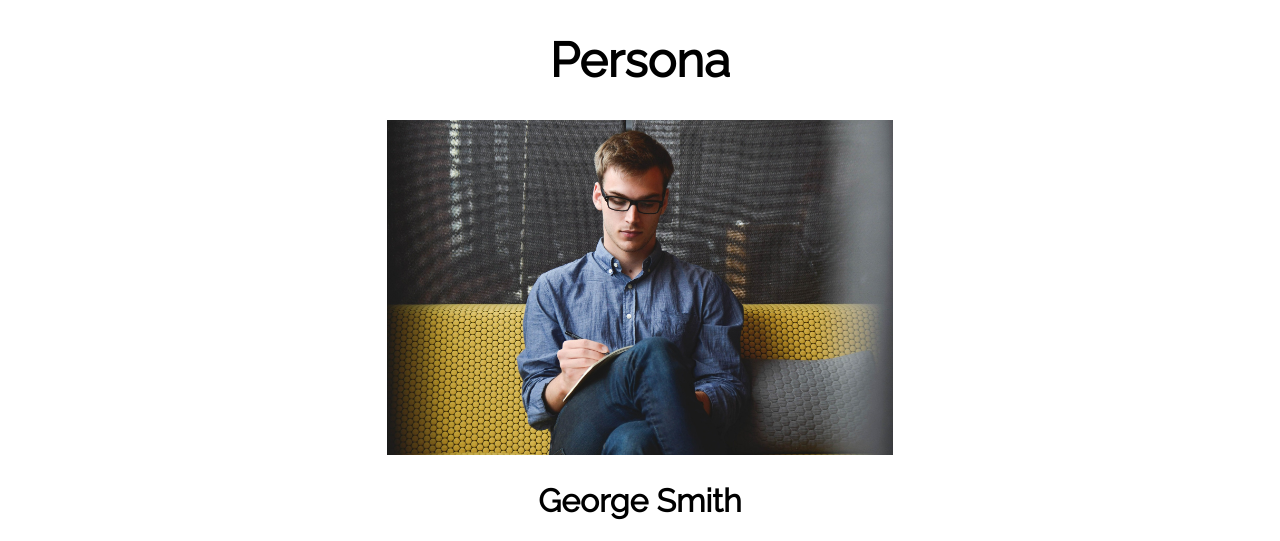
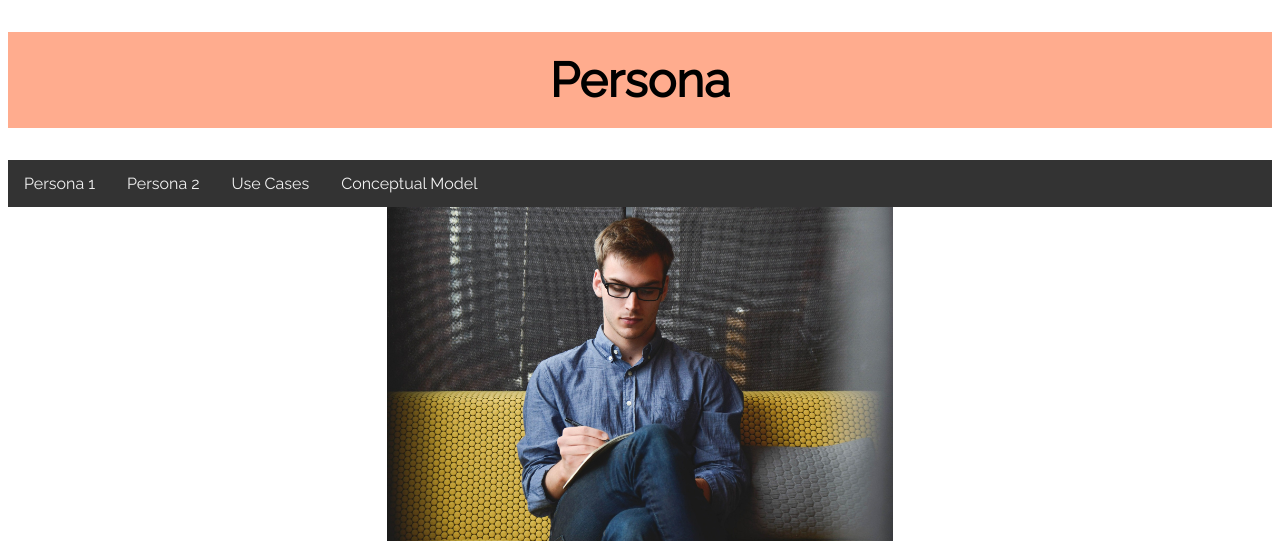
Before and after one commit to Koriganp/infrastructure, a PHP site: page /epic/george.php in a window 1280 px wide. Shown: the top 541 px of the page. Run offline with PHP 8.4, Linux system fonts and the light colour scheme.

Commit message:
Added top navigation bar

```diff
--- a/epic/george.php
+++ b/epic/george.php
@@ -8,8 +8,16 @@
 		<title>Reporting User Persona</title>
 	</head>
 	<body>
+		<header>
+			<h1 class="header">Persona</h1>
+			<nav class="topnav">
+				<a href="george.php">Persona 1</a>
+				<a href="venus.php">Persona 2</a>
+				<a href="use-cases.php">Use Cases</a>
+				<a href="conceptual-model.php">Conceptual Model</a>
+			</nav>
+		</header>
 		<main>
-			<h1>Persona</h1>
 			<img class="persona" src="images/george.jpg" alt="Image of George Smith"/>
 			<h2 class="about">George Smith</h2>
 			<p>George is 28 single and focused on his career as a marketing director. He has a long commute to his office downtown because he got a condo near the edge of town where the price of homes is cheaper. He likes to go out on the weekends and spends his free time working out, reading, watching movies, and surfing the web.</p>
--- a/epic/styles/persona.css
+++ b/epic/styles/persona.css
@@ -5,6 +5,33 @@ html {
 	text-align: justify;
 }
 
+/*Style the header*/
+.header {
+	font-size: 3em;
+	background-color: #ffac8e;
+	text-align: center;
+	padding: 20px;
+}
+
+/*Style the top navigation bar*/
+.topnav {
+	overflow: hidden;
+	background-color: #333;
+}
+
+.topnav a {
+	float: left;
+	display: block;
+	color: #f2f2f2;
+	text-align: center;
+	padding: 14px 16px;
+	text-decoration: none;
+}
+
+.topnav a:hover {
+	background-color: #ddd;
+	color: black;
+}
 /*resize image for page*/
 .persona {
 	max-width: 40%;
```
